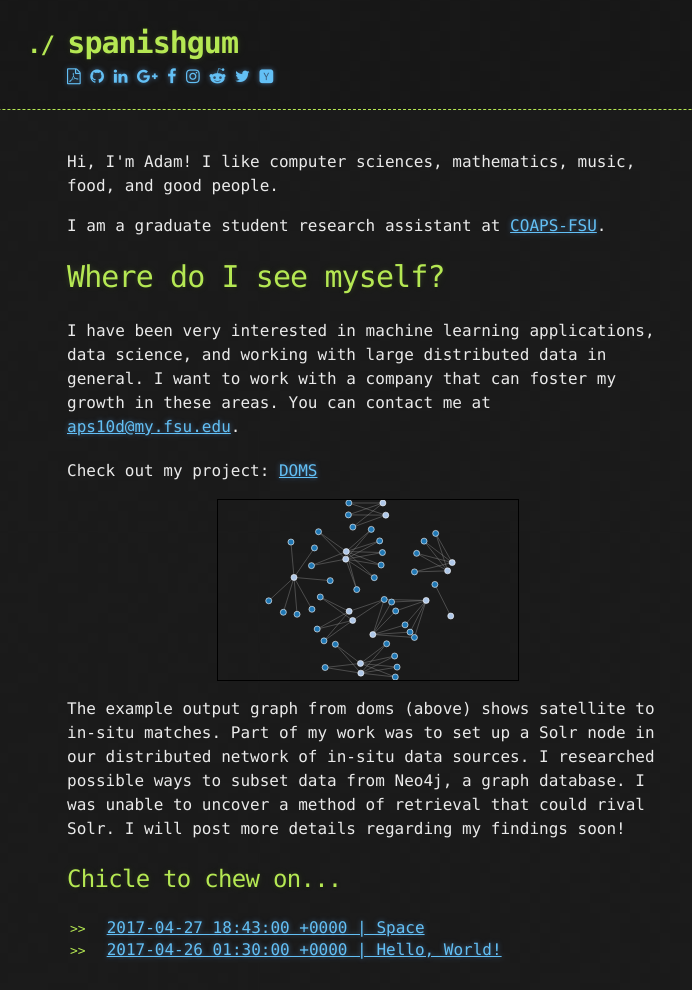
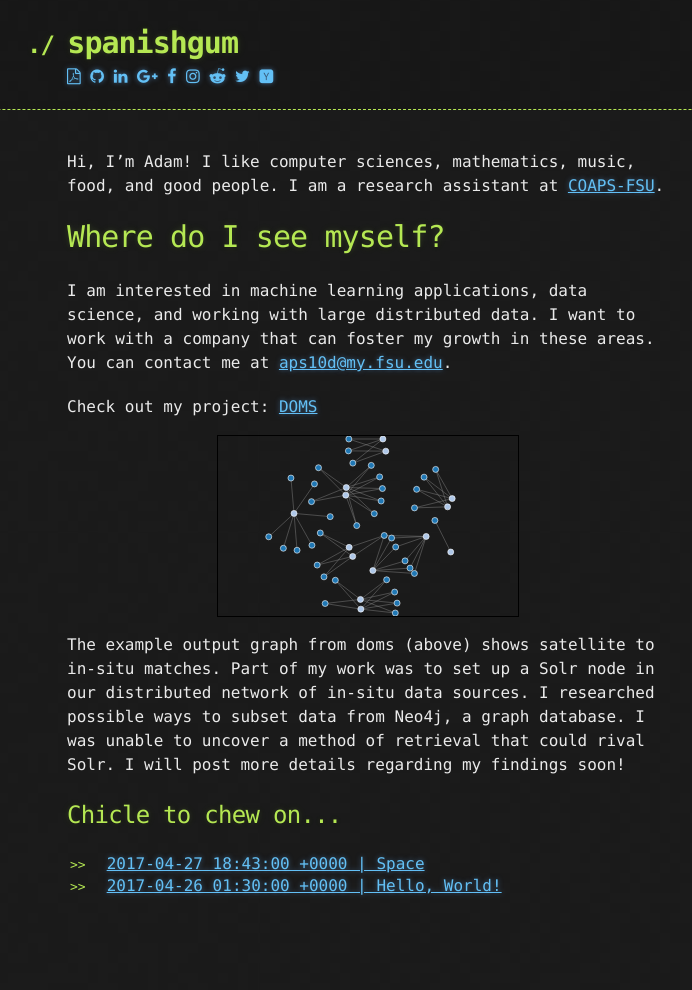
Before and after one commit to spanishgum/spanishgum.github.io, a Jekyll site: the page built from index.md, in a window 1280 px wide. Shown: the whole page, without its empty margins (273-965 px from the left). Built offline with Jekyll 4.4.1, drawn with Linux system fonts in a browser that asks for light colours; after the commit the page ends 926 px from its top, so only the background shows below that.

Commit message:
Fixing organization / getting rid of site.description. Might just swicth to pure html honestly. The markdown thing is cool but a little unneccessary.

```diff
--- a/_layouts/default.html
+++ b/_layouts/default.html
@@ -25,7 +25,6 @@
 
         <div class="container">
             <section id="main_content">
-                {{ site.description | default: site.github.project_tagline }}
                 {{ content }}
             </section>
             Check out my project: <a href="http://doms.coaps.fsu.edu/">DOMS</a>
--- a/index.md
+++ b/index.md
@@ -1,9 +1,9 @@
 ---
 layout: default
 ---
+Hi, I'm Adam! I like computer sciences, mathematics, music, food, and good people.
+I am a research assistant at [COAPS-FSU](http://coaps.fsu.edu/).
 
-I am a graduate student research assistant at [COAPS-FSU](http://coaps.fsu.edu/).
+# [](#header-2)Where do I see myself?
 
-# [](#header-1)Where do I see myself?
-
-I have been very interested in machine learning applications, data science, and working with large distributed data in general. I want to work with a company that can foster my growth in these areas. You can contact me at [aps10d@my.fsu.edu](mailto:aps10d@my.fsu.edu).
+I am interested in machine learning applications, data science, and working with large distributed data. I want to work with a company that can foster my growth in these areas. You can contact me at [aps10d@my.fsu.edu](mailto:aps10d@my.fsu.edu).
```
